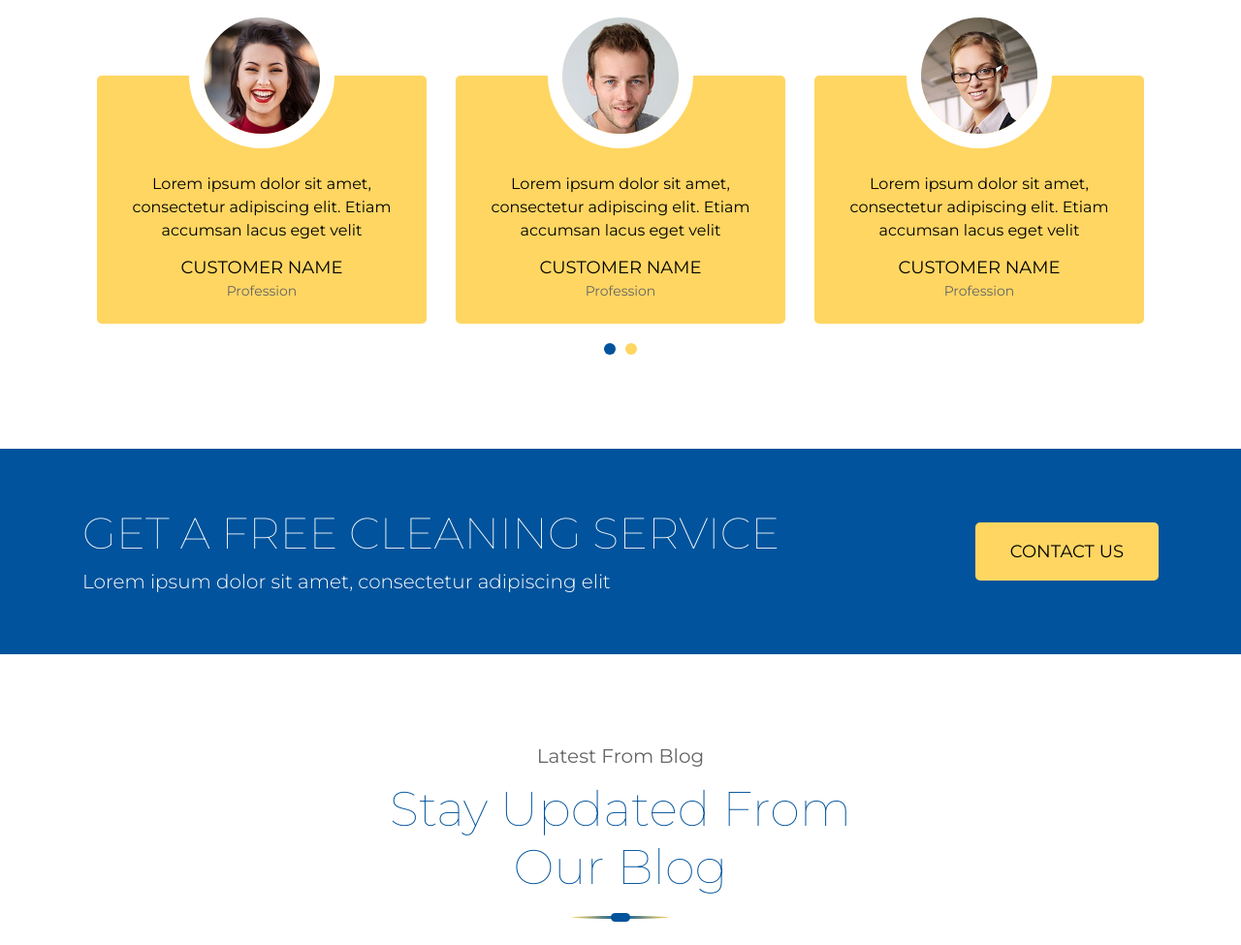
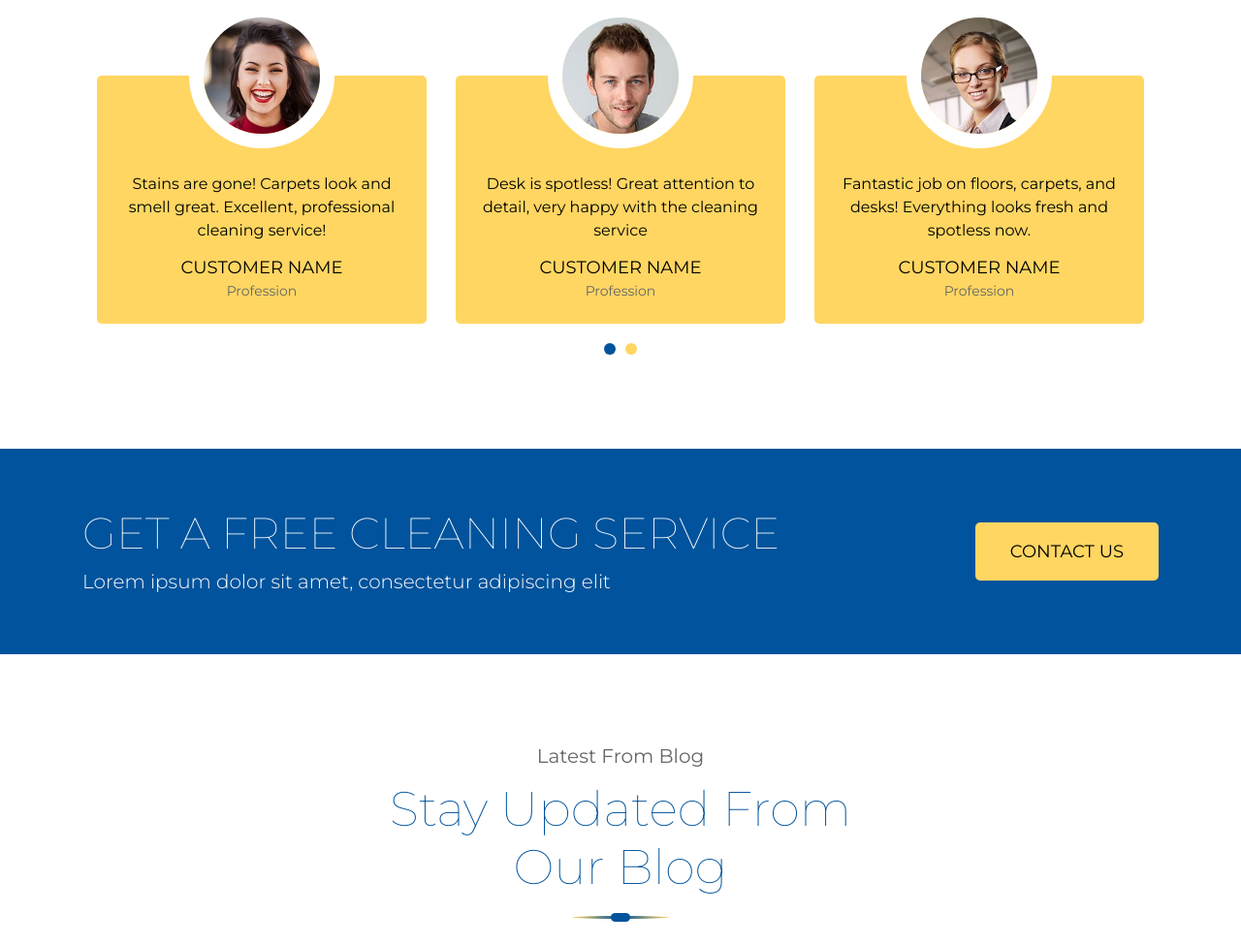
Before and after one commit to Themostgit/Shah, a plain HTML site: page index.html in a window 1280 px wide. Shown: the part 5437-6412 px from the top of the page at 97% size. Drawn offline with nearby package versions, Linux system fonts and the light colour scheme.

Commit message:
Update index.html

```diff
--- a/index.html
+++ b/index.html
@@ -558,7 +558,7 @@
                             </div>
                             <div class="testimonial-content">
                                 <p>
-                                    Lorem ipsum dolor sit amet, consectetur adipiscing elit. Etiam accumsan lacus eget velit
+                                    Floors look brand new! Quick, efficient service. Very satisfied with the results
                                 </p>
                                 <h3>Customer Name</h3>
                                 <h4>Profession</h4>
@@ -570,7 +570,7 @@
                             </div>
                             <div class="testimonial-content">
                                 <p>
-                                    Lorem ipsum dolor sit amet, consectetur adipiscing elit. Etiam accumsan lacus eget velit
+                                    Stains are gone! Carpets look and smell great. Excellent, professional cleaning service!
                                 </p>
                                 <h3>Customer Name</h3>
                                 <h4>Profession</h4>
@@ -582,7 +582,7 @@
                             </div>
                             <div class="testimonial-content">
                                 <p>
-                                    Lorem ipsum dolor sit amet, consectetur adipiscing elit. Etiam accumsan lacus eget velit
+                                    Desk is spotless! Great attention to detail, very happy with the cleaning service
                                 </p>
                                 <h3>Customer Name</h3>
                                 <h4>Profession</h4>
@@ -594,7 +594,7 @@
                             </div>
                             <div class="testimonial-content">
                                 <p>
-                                    Lorem ipsum dolor sit amet, consectetur adipiscing elit. Etiam accumsan lacus eget velit
+                                    Fantastic job on floors, carpets, and desks! Everything looks fresh and spotless now.
                                 </p>
                                 <h3>Customer Name</h3>
                                 <h4>Profession</h4>
```
